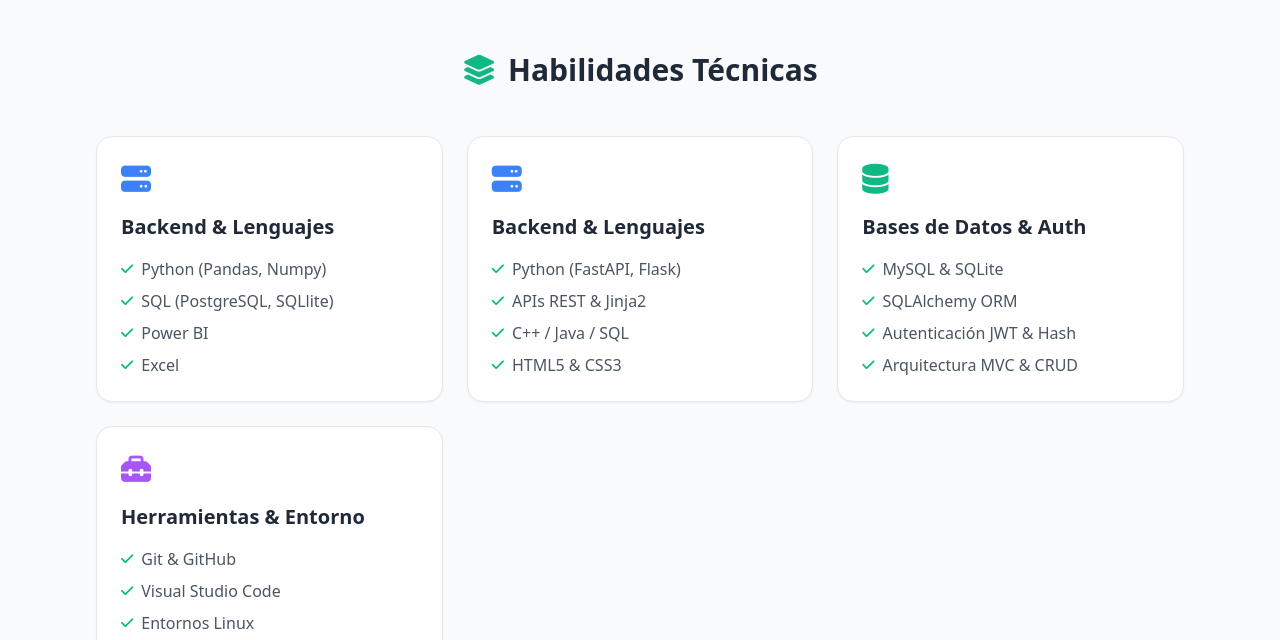
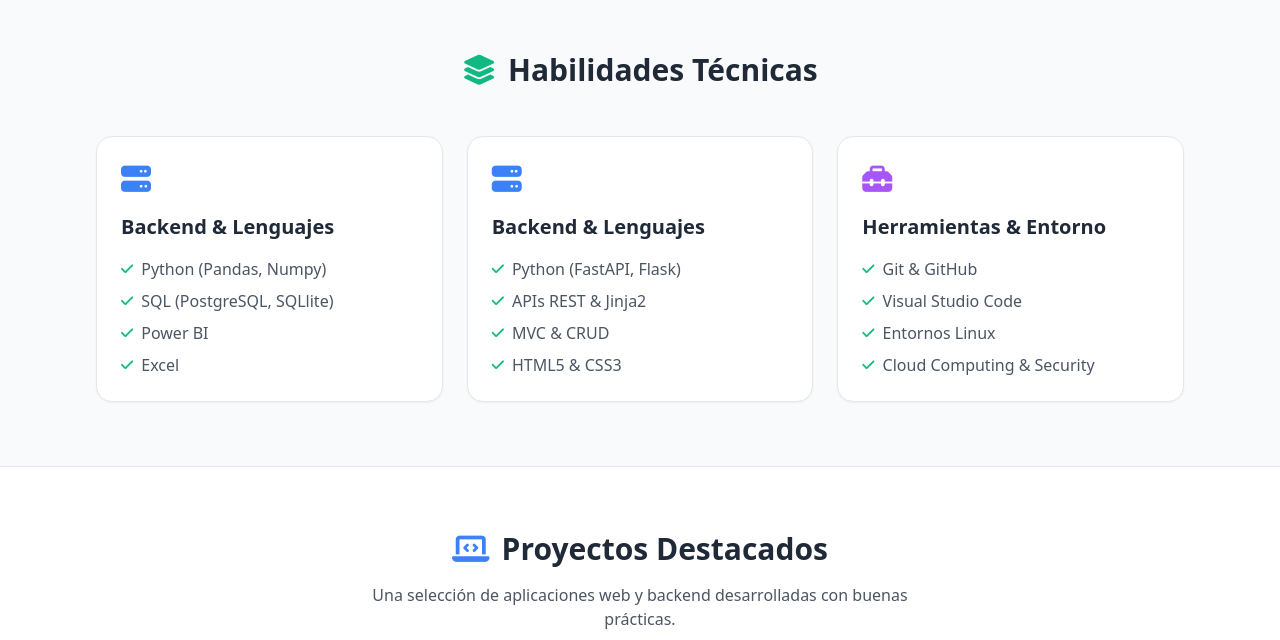
Before and after one commit to Emerson-SM/PortafolioESM, a plain HTML site: page index.html in a window 1280 px wide. Shown: the part 1220-1860 px from the top of the page. Drawn offline with nearby package versions, Linux system fonts and the light colour scheme.

Commit message:
remove db

```diff
--- a/index.html
+++ b/index.html
@@ -178,20 +178,8 @@
                         <ul class="space-y-2 text-gray-600 dark:text-gray-300">
                             <li class="flex items-center gap-2"><i class="fa-solid fa-check text-emerald-500 text-sm"></i> Python (FastAPI, Flask)</li>
                             <li class="flex items-center gap-2"><i class="fa-solid fa-check text-emerald-500 text-sm"></i> APIs REST & Jinja2</li>
-                            <li class="flex items-center gap-2"><i class="fa-solid fa-check text-emerald-500 text-sm"></i> C++ / Java / SQL</li>
+                            <li class="flex items-center gap-2"><i class="fa-solid fa-check text-emerald-500 text-sm"></i> MVC & CRUD</li>
                             <li class="flex items-center gap-2"><i class="fa-solid fa-check text-emerald-500 text-sm"></i> HTML5 & CSS3</li>
-                        </ul>
-                    </div>
-
-                    <!-- Databases & Architecture -->
-                    <div class="skill-card bg-white dark:bg-slate-800 p-6 rounded-2xl shadow-sm border border-gray-200 dark:border-slate-700">
-                        <div class="text-emerald-500 text-3xl mb-4"><i class="fa-solid fa-database"></i></div>
-                        <h3 class="text-xl font-bold mb-4" data-es="Bases de Datos & Auth" data-en="Databases & Auth">Bases de Datos & Auth</h3>
-                        <ul class="space-y-2 text-gray-600 dark:text-gray-300">
-                            <li class="flex items-center gap-2"><i class="fa-solid fa-check text-emerald-500 text-sm"></i> MySQL & SQLite</li>
-                            <li class="flex items-center gap-2"><i class="fa-solid fa-check text-emerald-500 text-sm"></i> SQLAlchemy ORM</li>
-                            <li class="flex items-center gap-2"><i class="fa-solid fa-check text-emerald-500 text-sm"></i> Autenticación JWT & Hash</li>
-                            <li class="flex items-center gap-2"><i class="fa-solid fa-check text-emerald-500 text-sm"></i> Arquitectura MVC & CRUD</li>
                         </ul>
                     </div>
 
```
